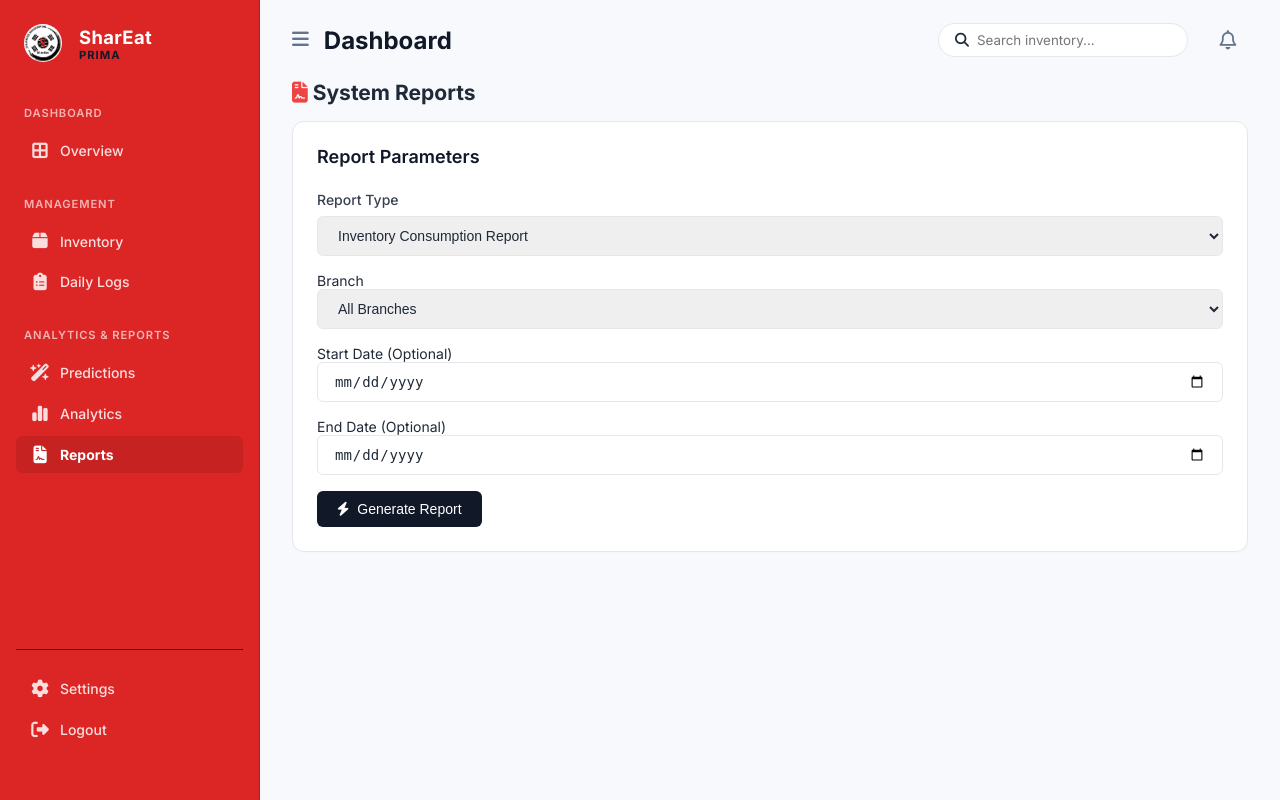
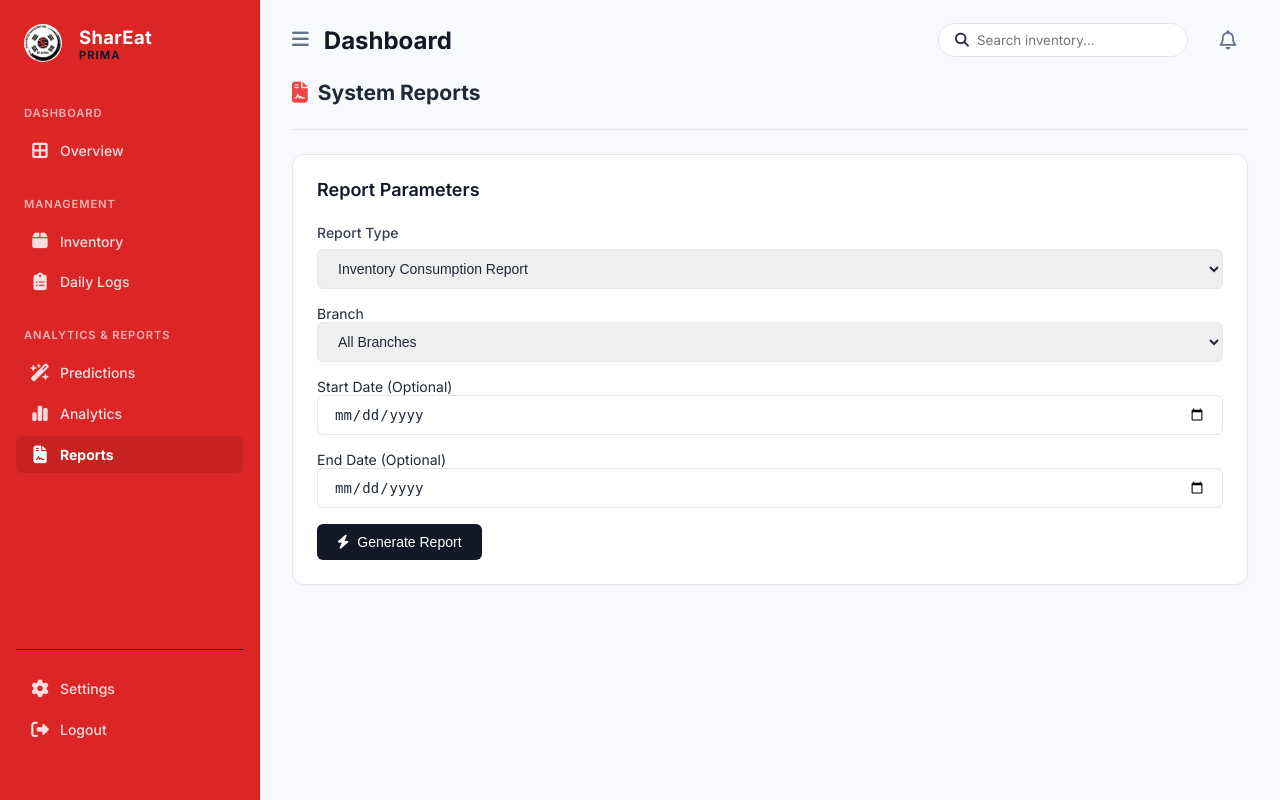
Before and after one commit to excesting/shareitV1, a Flask app: page /reports in a window 1280 px wide. Run offline with Flask 3, Linux system fonts and the light colour scheme; the visitor is signed in with stand-in values (Sample User, id 1); data that the repository does not hold is empty; parts of the project's set-up code (start-up, migrations or seed data) failed here and were passed over; some libraries are stand-ins or nearby versions.

Commit message:
Refactor reports.html for improved structure and style

```diff
--- a/templates/reports.html
+++ b/templates/reports.html
@@ -2,8 +2,10 @@
 {% block title %}Reports{% endblock %}
 
 {% block content %}
-<div class="d-flex justify-content-between align-items-center mb-4">
-    <h2><i class="fas fa-file-contract text-primary"></i> System Reports</h2>
+<div class="d-flex justify-between items-center mb-6" style="border-bottom: 1px solid var(--gray-200); padding-bottom: 1.5rem;">
+    <h2 style="margin: 0; display: flex; align-items: center; gap: 10px;">
+        <i class="fas fa-file-contract text-primary"></i> System Reports
+    </h2>
     <button id="btnPrintReport" class="btn btn-secondary d-none" onclick="printOfficialReport()">
         <i class="fas fa-print"></i> Print Report
     </button>
```
